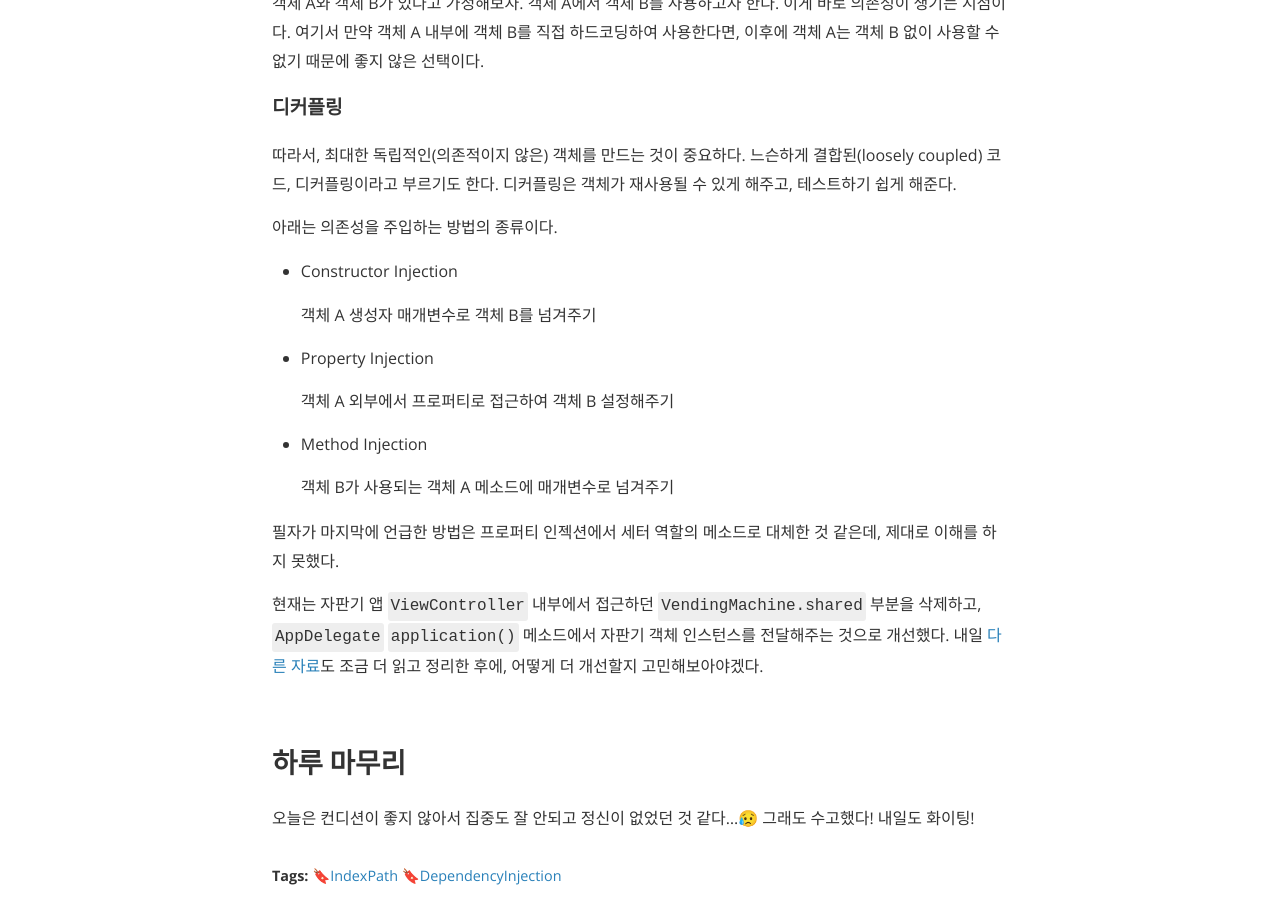
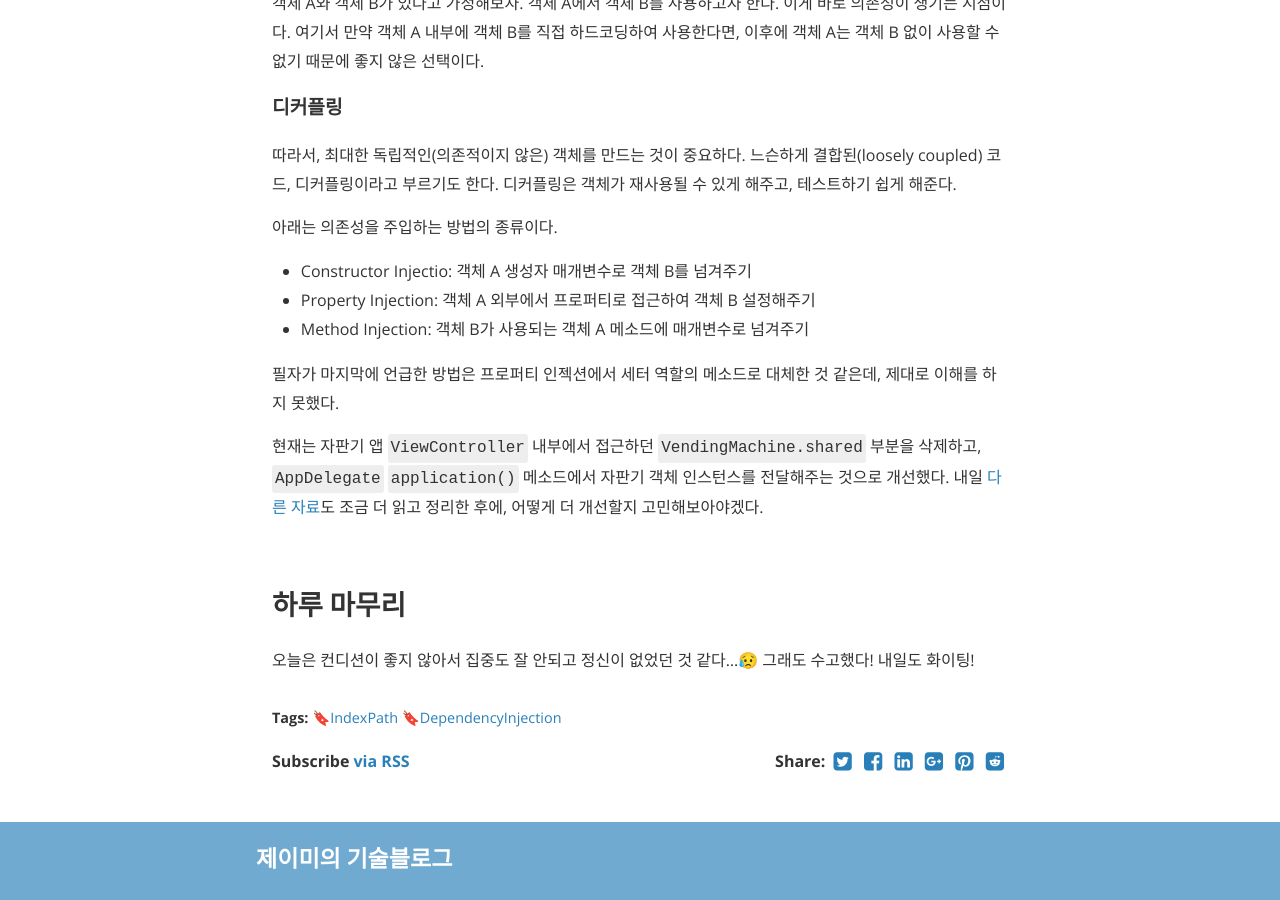
Before and after one commit to popsmile/popsmile.github.io, a Jekyll site: the page built from _posts/2019-01-15-TIL.markdown, in a window 1280 px wide and 900 px high, scrolled down 1518 px. Built offline with Jekyll 4.4.1, drawn with Linux system fonts in a browser that asks for light colours; nearby versions of some CDN libraries.

Commit message:
Modify: the lines of the list

```diff
--- a/_posts/2019-01-15-TIL.markdown
+++ b/_posts/2019-01-15-TIL.markdown
@@ -38,17 +38,9 @@ TIL 포스트 타이틀을 날짜로 기록하다보니, 그 날에 어떤 내
 
 아래는 의존성을 주입하는 방법의 종류이다.
 
-- Constructor Injection
-
-  객체 A 생성자 매개변수로 객체 B를 넘겨주기
-
-- Property Injection
-
-  객체 A 외부에서 프로퍼티로 접근하여 객체 B 설정해주기
-
-- Method Injection
-
-  객체 B가 사용되는 객체 A 메소드에 매개변수로 넘겨주기
+- Constructor Injectio: 객체 A 생성자 매개변수로 객체 B를 넘겨주기
+- Property Injection: 객체 A 외부에서 프로퍼티로 접근하여 객체 B 설정해주기
+- Method Injection: 객체 B가 사용되는 객체 A 메소드에 매개변수로 넘겨주기
 
 필자가 마지막에 언급한 방법은 프로퍼티 인젝션에서 세터 역할의 메소드로 대체한 것 같은데, 제대로 이해를 하지 못했다.
 
```
